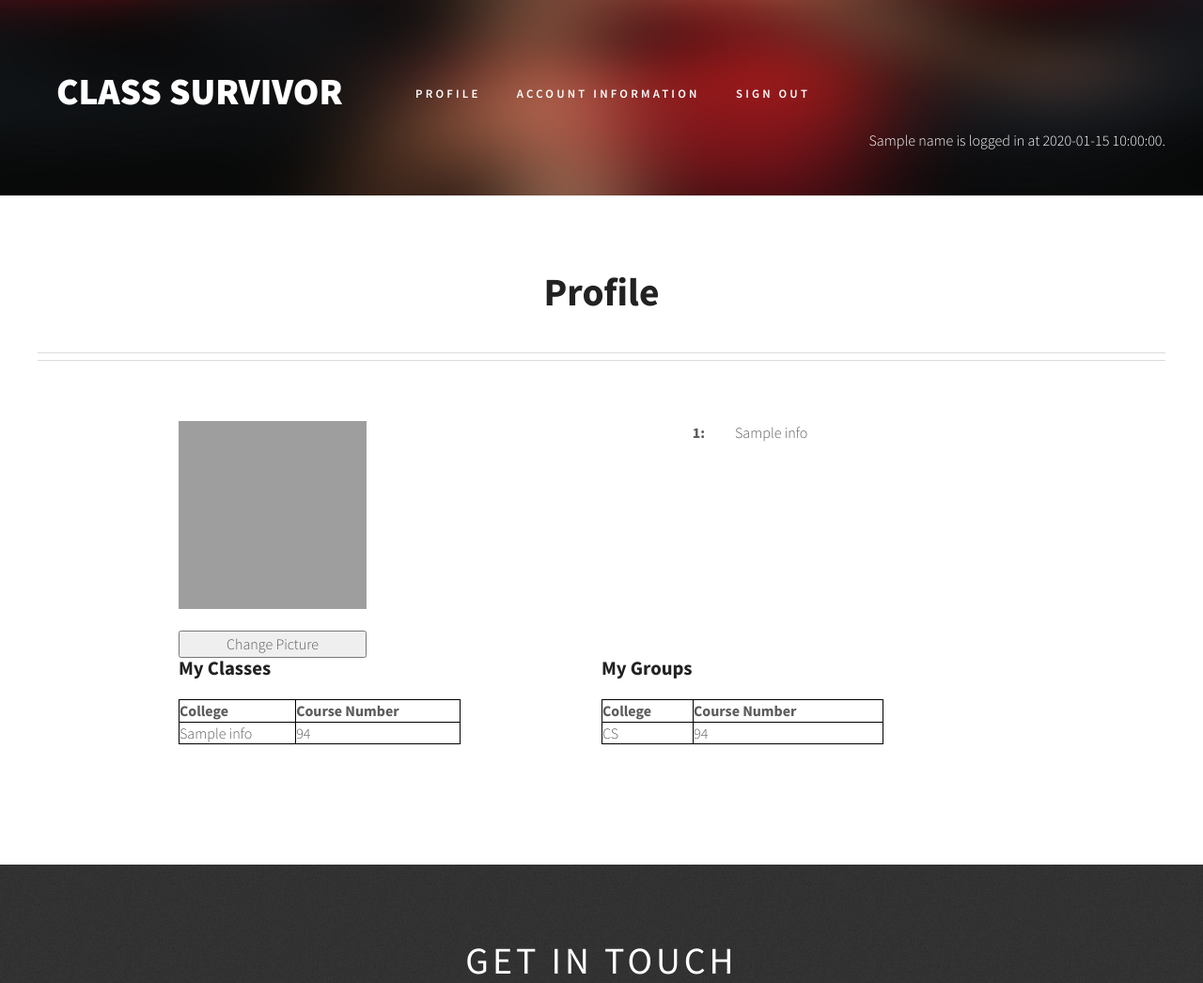
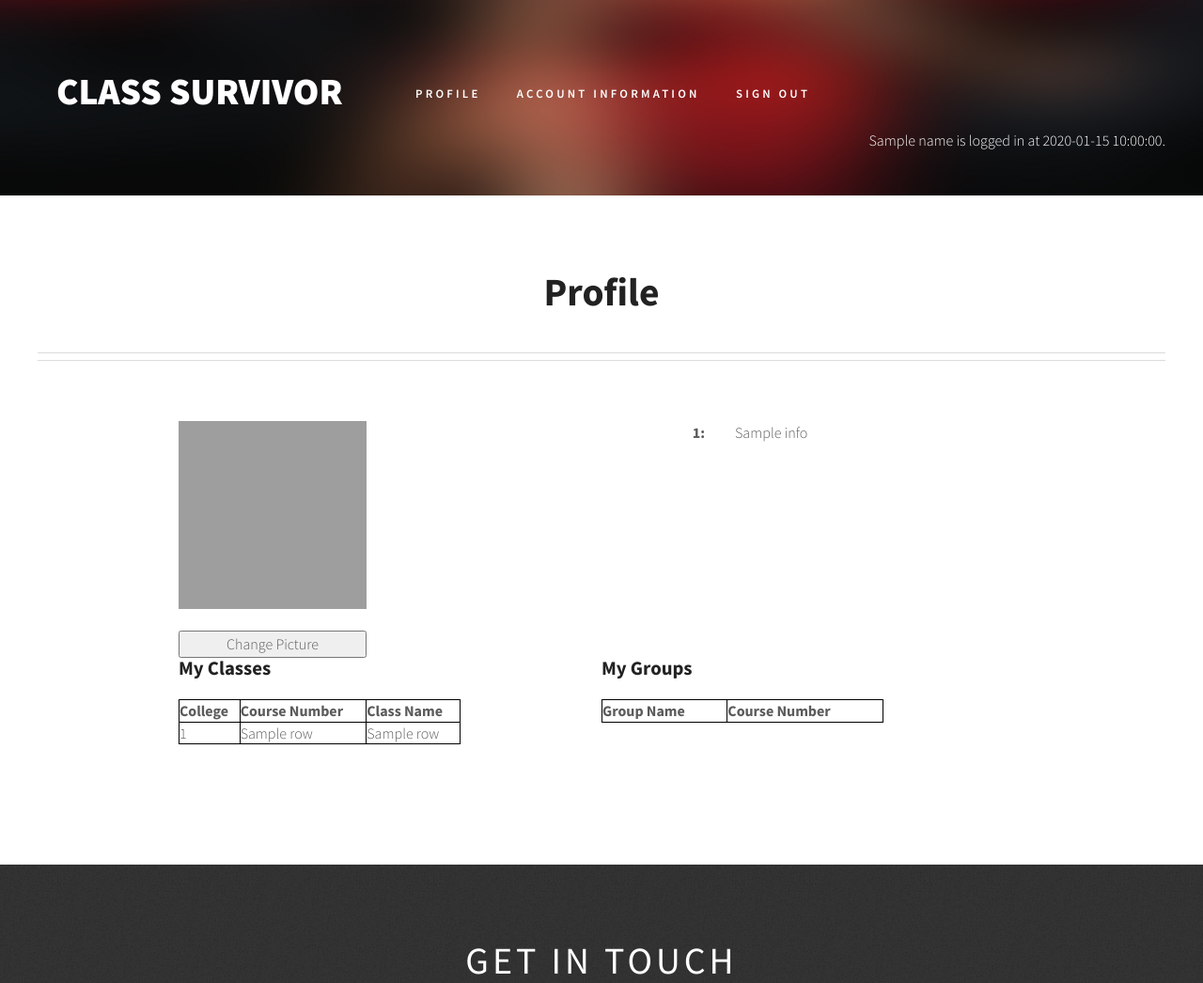
Before and after one commit to dzebro2/classsurvivor, a Python web app: template templates/Profile.html in a window 1280 px wide. Shown: the top 1046 px of the page at 94% size. Run offline with Jinja, Linux system fonts and the light colour scheme; the template is opened without the code that fills it: most values are stand-ins (such as "Sample title", 1, 10 or a date in 2020); some libraries are stand-ins or nearby versions; grey boxes are pictures that could not be loaded.

Commit message:
profile shows classes

```diff
--- a/templates/Profile.html
+++ b/templates/Profile.html
@@ -46,30 +46,30 @@
         <h3> My Groups</h3>
     </div>
     <div style="width:300px; float:left; margin-left:150px;">
-    <table style="width:300px; margin-right:300px; border: 1px solid black; border-collapse: collapse;">
+    <table style="width:400px; margin-right:300px; border: 1px solid black; border-collapse: collapse;">
 
 
     <tr>
       <td><b> College </b></td>
       <td><b> Course Number </b></td>
+      <td><b> Class Name </b></td>
     </tr>
-    <tr>
-      <td>{{infoList[0][1]}}</td>
-      <td>94</td>
-    </tr>
+    {% for row in classes %}
+            <tr>
+                <td>{{row[0]}}</td><td>{{row[1]}}</td><td>{{row[2]}}</td>
+            </tr>
+    {% endfor %}
 
     </table>
 </div>
 <div style="width:300px; float:left; margin-left:150px;">
     <table style="float:left; width:300px; border: 1px solid black; border-collapse: collapse;">
     <tr>
-      <td><b> College </b></td>
+      <td><b> Group Name </b></td>
       <td><b> Course Number </b></td>
+
     </tr>
-    <tr>
-      <td>CS</td>
-      <td>94</td>
-    </tr>
+
 
     </table>
 </div>
```
Also changed, not shown: pages/Profile.py (+16 -1 lines).
